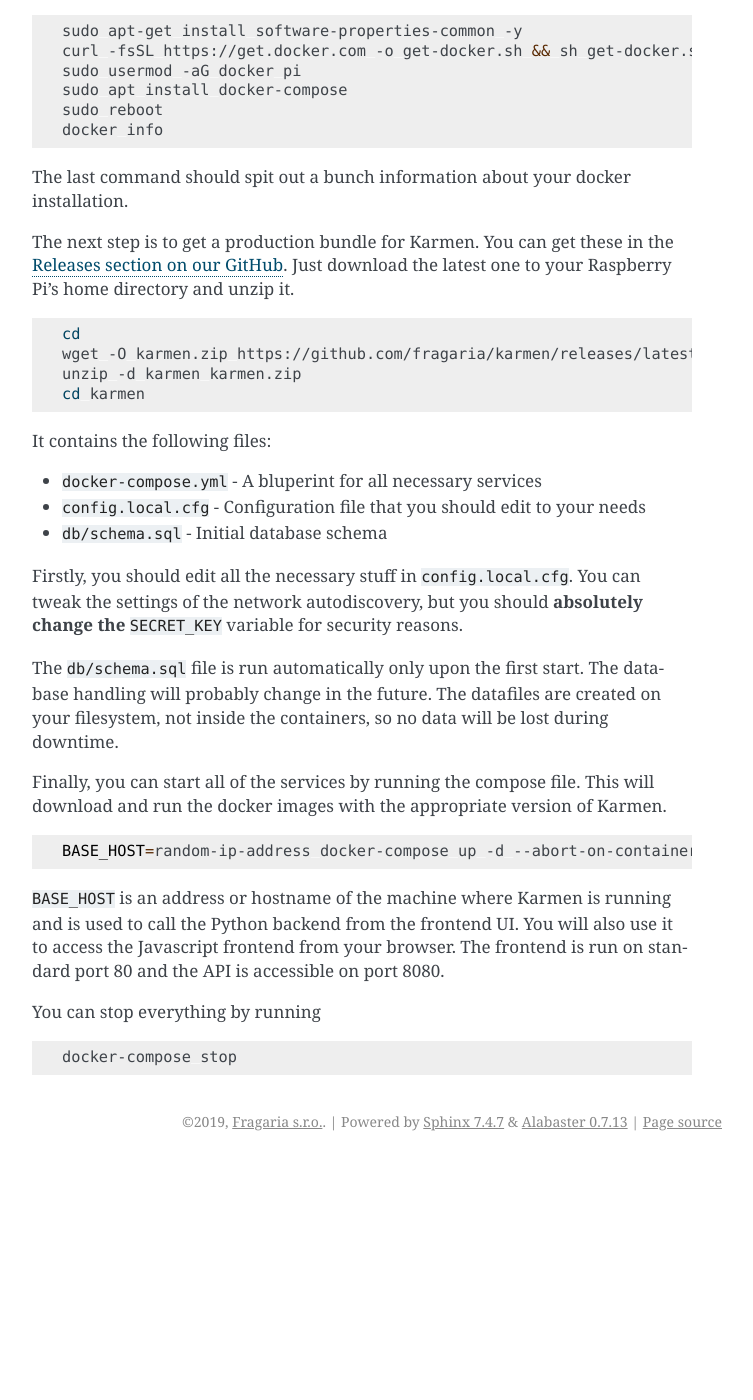
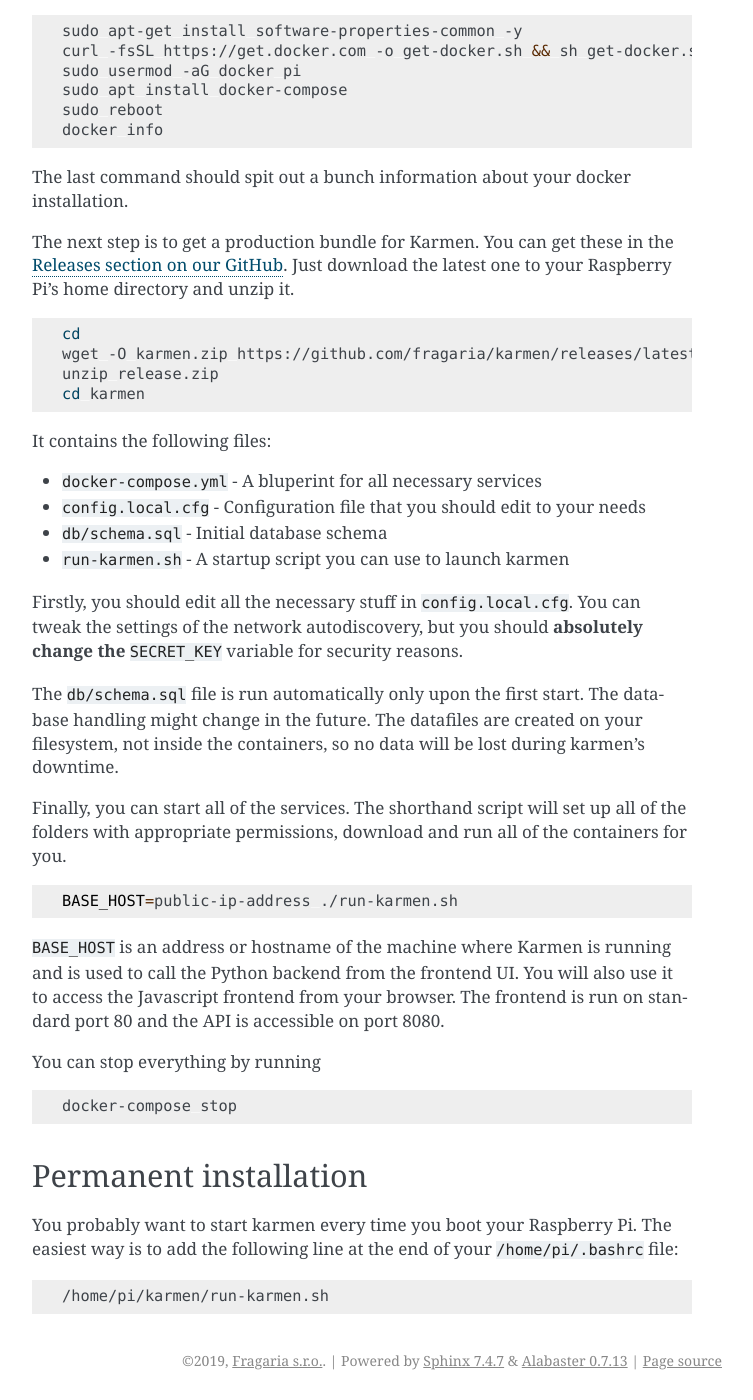
Before and after one commit to fragaria/karmen, a Sphinx documentation site: the page built from docs/source/installation.rst, in a window 1280 px wide and 1400 px high, scrolled down 973 px. Shown: the whole window, without its empty margins (388-1141 px from the left). Built offline with Sphinx 7.4.7, drawn with Linux system fonts in a browser that asks for light colours; before the commit the page ends 2134 px from its top, so only the background shows below that; some of the changed text lies outside the part shown.

Commit message:
Adds github release building, minor tweaks in prod docker compose

```diff
--- a/docker-compose.release.yml
+++ b/docker-compose.release.yml
@@ -19,7 +19,7 @@
       - 8080:8080
     volumes:
       - ./config.local.cfg:/usr/src/app/config.local.cfg
-      - ./tmp/karmen-files:/tmp/karmen-files
+      - ./karmen-files:/tmp/karmen-files
       - /var/run/dbus:/var/run/dbus # for mdns resolution
     privileged: true # for mdns resolution
     depends_on:
@@ -70,6 +70,7 @@
       - 127.0.0.1:5433:5432
   leds:
     image: fragaria/rpi-led-control
+    privileged: true
     restart: always
     environment:
       START_COLOR: 16711680
--- a/docs/source/installation.rst
+++ b/docs/source/installation.rst
@@ -57,32 +57,30 @@
 
    cd
    wget -O karmen.zip https://github.com/fragaria/karmen/releases/latest/download/release.zip
-   unzip -d karmen karmen.zip
+   unzip release.zip
    cd karmen
-
-.. TODO an alternative would be to have a `release` branch, then the update would be a
-   matter of git pull and container restart. wget would get replaced by git clone --branch release
 
 It contains the following files:
 
 - ``docker-compose.yml`` - A bluperint for all necessary services
 - ``config.local.cfg`` - Configuration file that you should edit to your needs
 - ``db/schema.sql`` - Initial database schema
+- ``run-karmen.sh`` - A startup script you can use to launch karmen
 
 Firstly, you should edit all the necessary stuff in ``config.local.cfg``. You can tweak
 the settings of the network autodiscovery, but you should **absolutely change the** ``SECRET_KEY``
 variable for security reasons.
 
-The ``db/schema.sql`` file is run automatically only upon the first start. The database handling will
-probably change in the future. The datafiles are created on your filesystem, not inside the containers,
-so no data will be lost during downtime.
+The ``db/schema.sql`` file is run automatically only upon the first start. The database handling might
+change in the future. The datafiles are created on your filesystem, not inside the containers,
+so no data will be lost during karmen's downtime.
 
-Finally, you can start all of the services by running the compose file. This will download and
-run the docker images with the appropriate version of Karmen.
+Finally, you can start all of the services. The shorthand script will set up all of the folders with
+appropriate permissions, download and run all of the containers for you.
 
 .. code-block:: sh
 
-   BASE_HOST=random-ip-address docker-compose up -d --abort-on-container-exit
+   BASE_HOST=public-ip-address ./run-karmen.sh
 
 ``BASE_HOST`` is an address or hostname of the machine where Karmen is running and is used to call
 the Python backend from the frontend UI. You will also use it to access the Javascript frontend
@@ -96,3 +94,13 @@
 
 .. toctree::
   :maxdepth: 2
+
+Permanent installation
+----------------------
+
+You probably want to start karmen every time you boot your Raspberry Pi. The easiest way
+is to add the following line at the end of your ``/home/pi/.bashrc`` file:
+
+.. code-block:: sh
+
+   /home/pi/karmen/run-karmen.sh
```
Also changed, not shown: .travis.yml, 2 other files.
